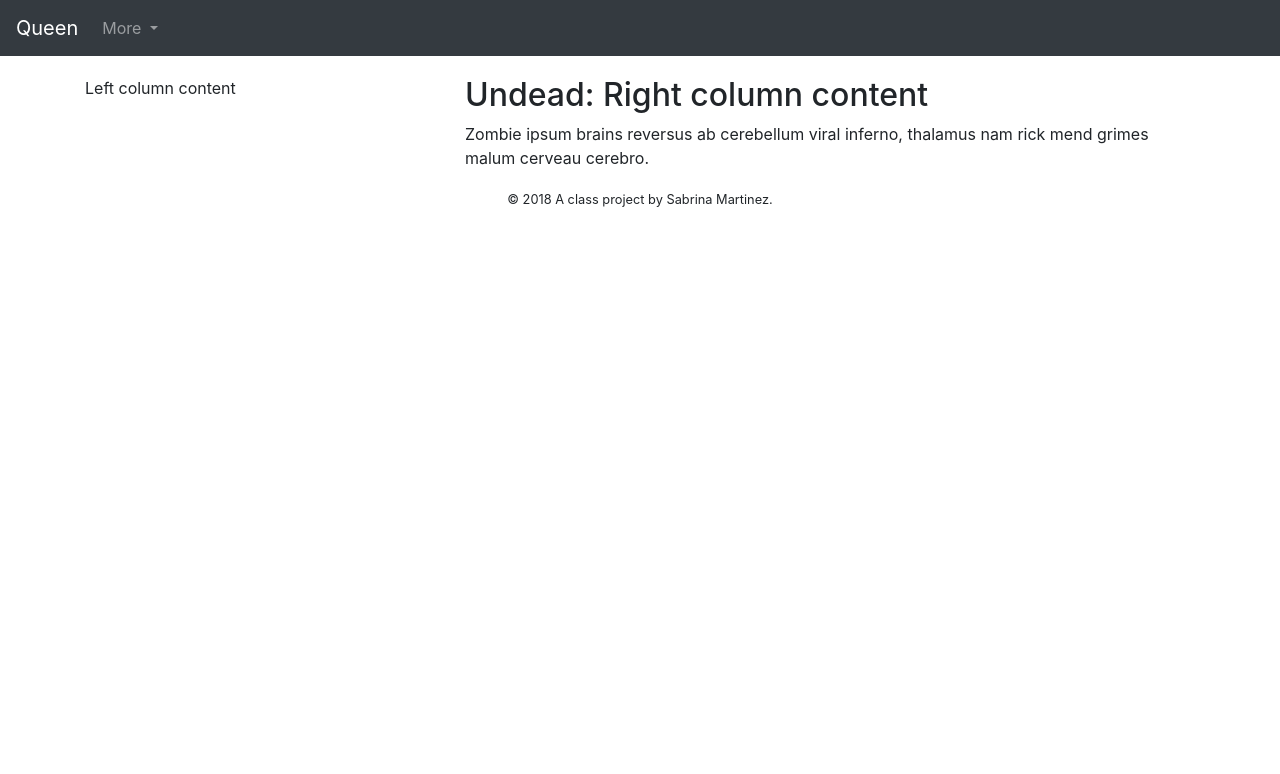
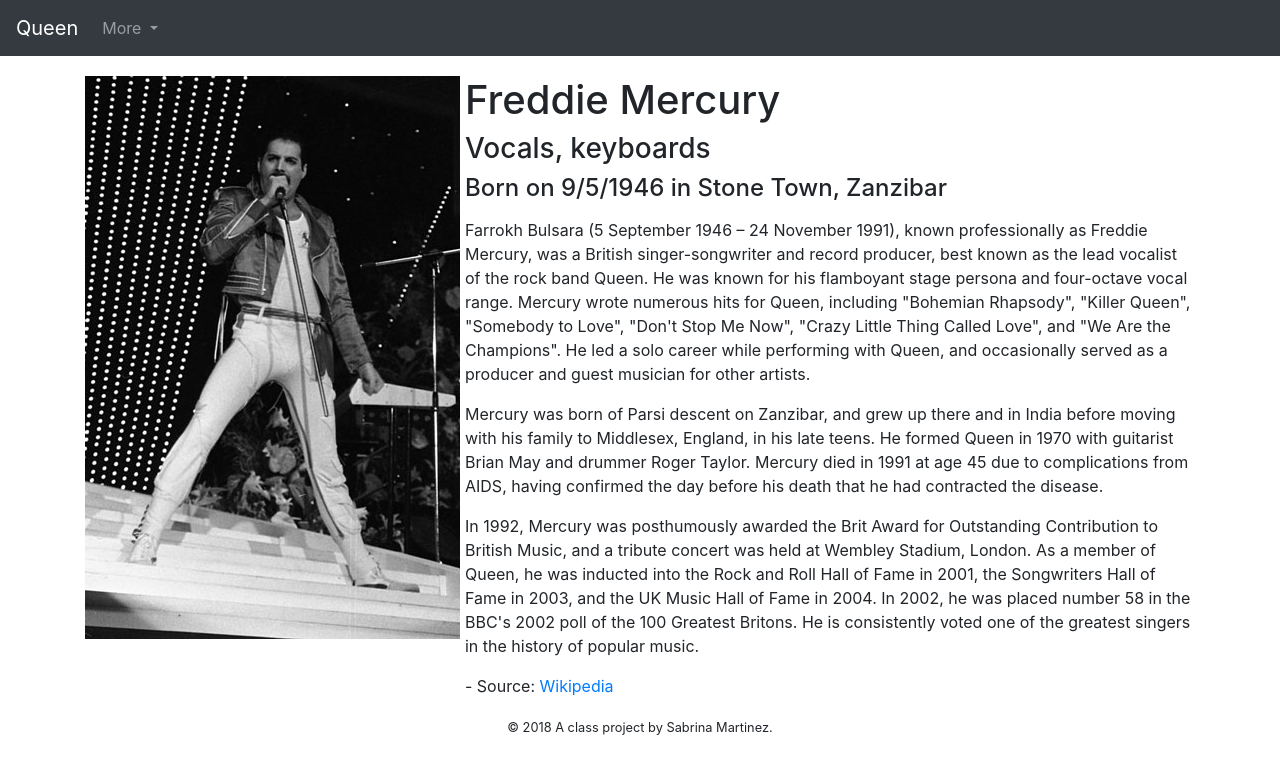
Before and after one commit to StellaaMaarie/sabrina-project, a website: page docs/detail-page.html in a window 1280 px wide. Drawn offline with nearby package versions, Linux system fonts and the light colour scheme.

Commit message:
member pages

```diff
--- a/docs/detail-page.html
+++ b/docs/detail-page.html
@@ -41,13 +41,18 @@
   <div class="row">
     <div class="col-sm-4 left-rail">
 
-  <p>Left column content</p>
+  <img src= assets/img/members/freddie-mercury-bw.jpg alt="Member image">
 
     </div>
     <div class="col-sm-8">
 
-  <h2>Undead: Right column content</h2>
-  <p>Zombie ipsum brains reversus ab cerebellum viral inferno, thalamus nam rick mend grimes malum cerveau cerebro.</p>
+  <h1>Freddie Mercury</h1>
+  <h3>Vocals, keyboards</h3>
+  <h4>Born on 9/5/1946 in Stone Town, Zanzibar</h4>
+  <p><p>Farrokh Bulsara (5 September 1946 – 24 November 1991), known professionally as Freddie Mercury, was a British singer-songwriter and record producer, best known as the lead vocalist of the rock band Queen. He was known for his flamboyant stage persona and four-octave vocal range. Mercury wrote numerous hits for Queen, including "Bohemian Rhapsody", "Killer Queen", "Somebody to Love", "Don't Stop Me Now", "Crazy Little Thing Called Love", and "We Are the Champions". He led a solo career while performing with Queen, and occasionally served as a producer and guest musician for other artists.</p>
+<p>Mercury was born of Parsi descent on Zanzibar, and grew up there and in India before moving with his family to Middlesex, England, in his late teens. He formed Queen in 1970 with guitarist Brian May and drummer Roger Taylor. Mercury died in 1991 at age 45 due to complications from AIDS, having confirmed the day before his death that he had contracted the disease.</p>
+<p>In 1992, Mercury was posthumously awarded the Brit Award for Outstanding Contribution to British Music, and a tribute concert was held at Wembley Stadium, London. As a member of Queen, he was inducted into the Rock and Roll Hall of Fame in 2001, the Songwriters Hall of Fame in 2003, and the UK Music Hall of Fame in 2004. In 2002, he was placed number 58 in the BBC's 2002 poll of the 100 Greatest Britons. He is consistently voted one of the greatest singers in the history of popular music.</p>
+<p>- Source: <a href="https://en.wikipedia.org/wiki/Freddie_Mercury">Wikipedia</a></p></p>
 
 
     </div>
```
Also changed, not shown: docs/index.html (+1 -3 lines), src/njk/detail-page.html (+6 -3 lines), src/njk/index.html (+1 -3 lines).
